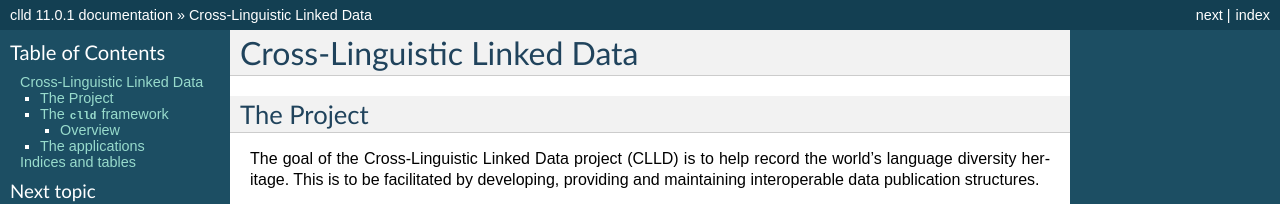
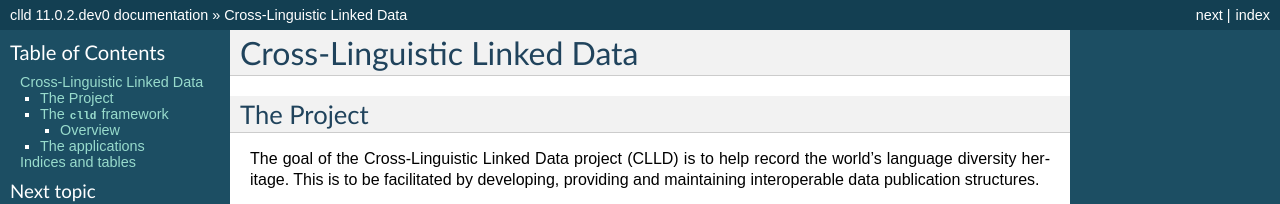
Before and after one commit to clld/clld, a Sphinx documentation site: the page built from docs/index.rst, in a window 1280 px wide and 900 px high. Shown: the top 204 px of the window. Built offline with Sphinx 7.4.7, drawn with Linux system fonts in a browser that asks for light colours; some of the changed text lies outside the part shown.

Commit message:
bump version for development

```diff
--- a/docs/conf.py
+++ b/docs/conf.py
@@ -55,10 +55,10 @@ copyright = 'Max Planck Society'
 # built documents.
 #
 # The full version, including alpha/beta/rc tags.
-release = '11.0.1'
+release = '11.0.2.dev0'
 
 # The short X.Y version.
-version = '11.0.1'
+version = '11.0.2.dev0'
 
 # The language for content autogenerated by Sphinx. Refer to documentation
 # for a list of supported languages.
--- a/setup.cfg
+++ b/setup.cfg
@@ -1,6 +1,6 @@
 [metadata]
 name = clld
-version = 11.0.1
+version = 11.0.2.dev0
 license = Apache 2.0
 license_files = LICENSE
 author = Robert Forkel
--- a/src/clld/__init__.py
+++ b/src/clld/__init__.py
@@ -3,7 +3,7 @@ import collections
 from clld.db.models import common
 from clld import interfaces
 
-__version__ = "11.0.1"
+__version__ = "11.0.2.dev0"
 
 
 class Resource(collections.namedtuple('Resource', 'name model interface with_index with_rdfdump')):
```
